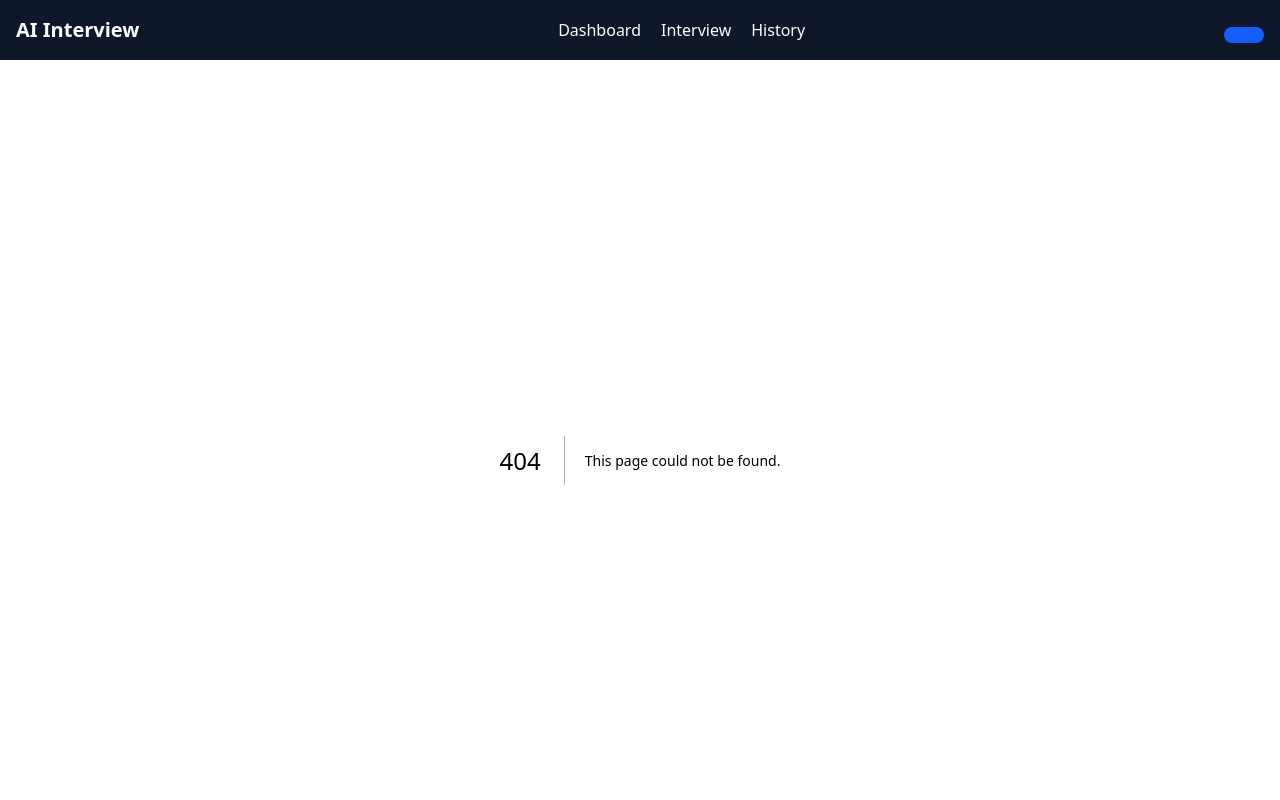
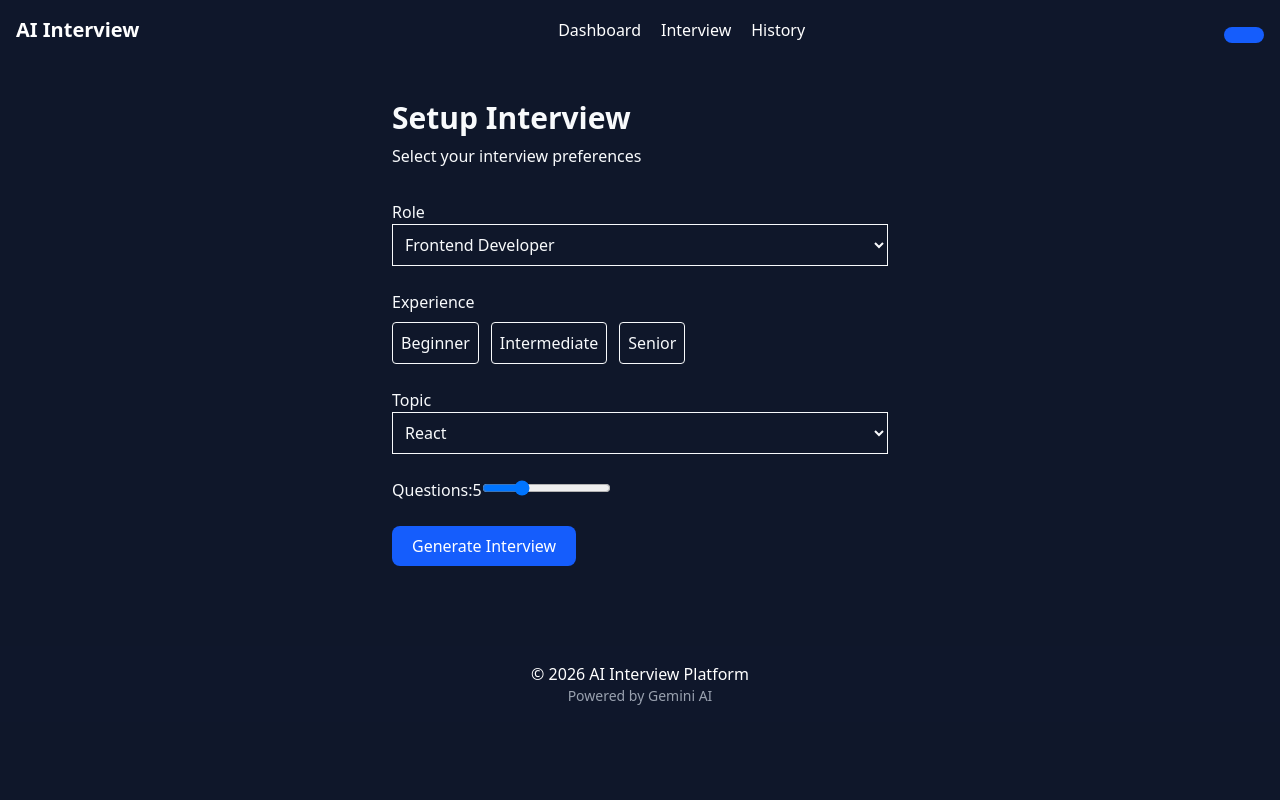
Before and after one commit to khanzakirkhan723595/React_Nextjs_Project, a Next.js app: page /interview in a window 1280 px wide. Before the commit this address had no page. Shown: the top 800 px of the page. Built offline with nearby package versions, Linux system fonts and the light colour scheme.

Commit message:
added interview setup form and selection options

```diff
--- /dev/null
+++ b/app/interview/page.tsx
@@ -0,0 +1,375 @@
+"use client";
+
+
+import { useState } from "react";
+import Button from "@/components/Button";
+
+
+
+export default function InterviewPage(){
+
+
+    const [formData,setFormData] = useState({
+
+        role:"Frontend Developer",
+
+        experience:"Beginner",
+
+        topic:"React",
+
+        amount:5
+
+    });
+
+
+
+    const [loading,setLoading] = useState(false);
+
+
+
+
+    const roles=[
+
+        "Frontend Developer",
+        "Backend Developer",
+        "Full Stack Developer"
+
+    ];
+
+
+
+    const topics=[
+
+        "React",
+        "Next.js",
+        "JavaScript",
+        "Node.js"
+
+    ];
+
+
+
+    const experience=[
+
+        "Beginner",
+        "Intermediate",
+        "Senior"
+
+    ];
+
+
+
+
+    function handleSubmit(e:React.FormEvent){
+
+
+        e.preventDefault();
+
+
+        setLoading(true);
+
+
+        console.log(formData);
+
+
+
+        setTimeout(()=>{
+
+
+            setLoading(false);
+
+
+        },1000);
+
+
+
+    }
+
+
+
+
+    return(
+
+
+        <main className="p-10 max-w-xl mx-auto">
+
+
+            <h1 className="text-3xl font-bold">
+
+                Setup Interview
+
+            </h1>
+
+
+            <p className="mt-2">
+
+                Select your interview preferences
+
+            </p>
+
+
+
+            <form
+            onSubmit={handleSubmit}
+            className="mt-8 space-y-6"
+            >
+
+
+
+                {/* Role */}
+
+                <div>
+
+
+                <label>
+                    Role
+                </label>
+
+
+                <select
+
+                className="border p-2 w-full"
+
+                value={formData.role}
+
+                onChange={(e)=>
+
+                    setFormData({
+
+                        ...formData,
+
+                        role:e.target.value
+
+                    })
+
+                }
+
+                >
+
+
+                {
+                    roles.map((role)=>(
+
+                        <option key={role}>
+
+                            {role}
+
+                        </option>
+
+                    ))
+                }
+
+
+                </select>
+
+
+                </div>
+
+
+
+
+
+                {/* Experience */}
+
+
+                <div>
+
+
+                <label>
+                    Experience
+                </label>
+
+
+                <div className="flex gap-3 mt-2">
+
+
+                {
+                    experience.map((exp)=>(
+
+
+                        <button
+
+                        type="button"
+
+                        key={exp}
+
+
+                        onClick={()=>
+
+
+                        setFormData({
+
+                            ...formData,
+
+                            experience:exp
+
+                        })
+
+
+                        }
+
+
+                        className="border p-2 rounded"
+
+
+                        >
+
+                        {exp}
+
+                        </button>
+
+
+                    ))
+                }
+
+
+                </div>
+
+
+                </div>
+
+
+
+
+
+
+                {/* Topic */}
+
+
+                <div>
+
+
+                <label>
+                    Topic
+                </label>
+
+
+
+                <select
+
+
+                className="border p-2 w-full"
+
+
+                value={formData.topic}
+
+
+                onChange={(e)=>
+
+                    setFormData({
+
+                        ...formData,
+
+                        topic:e.target.value
+
+                    })
+
+                }
+
+
+                >
+
+
+                {
+                    topics.map((topic)=>(
+
+                        <option key={topic}>
+
+                            {topic}
+
+                        </option>
+
+                    ))
+                }
+
+
+                </select>
+
+
+                </div>
+
+
+
+
+
+
+                {/* Question Amount */}
+
+
+
+                <div>
+
+
+                <label>
+
+                Questions:
+                {formData.amount}
+
+                </label>
+
+
+                <input
+
+
+                type="range"
+
+                min="3"
+
+                max="10"
+
+
+                value={formData.amount}
+
+
+                onChange={(e)=>
+
+                    setFormData({
+
+                        ...formData,
+
+                        amount:Number(e.target.value)
+
+                    })
+
+                }
+
+
+                />
+
+
+                </div>
+
+
+
+
+
+
+
+                <Button>
+
+                {
+                    loading ?
+
+                    "Generating..."
+
+                    :
+
+                    "Generate Interview"
+
+                }
+
+
+                </Button>
+
+
+
+            </form>
+
+
+        </main>
+
+
+    )
+
+
+}
```
